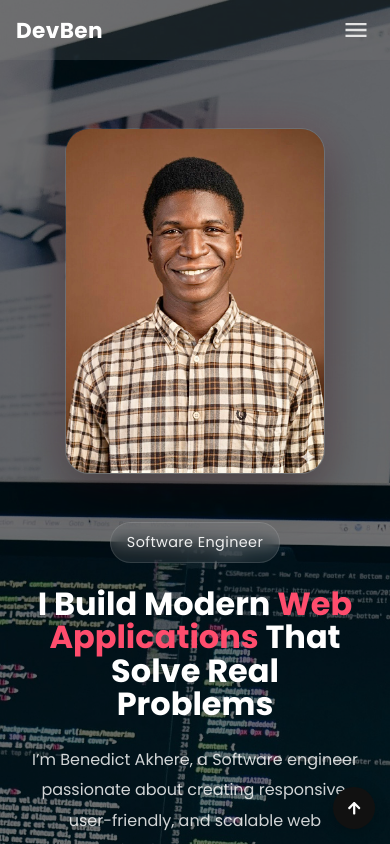
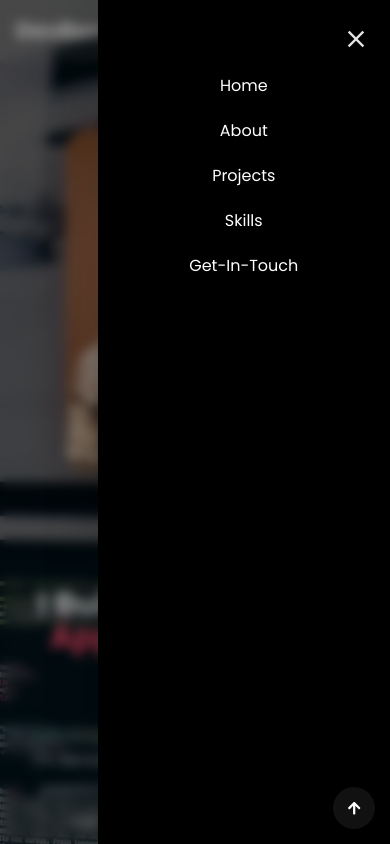
Before and after one commit to BenkillerX/Portfolio, a React (Vite) app: page / in a window 390 px wide. Both pictures are taken after a click on the item 356 px from the left and 30 px from the top of the page. Shown: the top 844 px of the page. Built offline with nearby package versions, Linux system fonts and the light colour scheme.

Commit message:
Fixed the overlay issue

```diff
--- a/src/Components/Navbar.module.css
+++ b/src/Components/Navbar.module.css
@@ -179,11 +179,11 @@ nav .right-side ul li a:focus::after {
   pointer-events: none;
   transition: opacity .25s ease;
 }
-.overlay.active {
+
+.overlayActive {
   opacity: 1;
   pointer-events: auto;
 }
-
 /* ----------------------------
    Open menu (hamburger)
    ---------------------------- */
@@ -244,14 +244,23 @@ nav a:focus {
     object-fit: contain;
   }
 
-  .mobile_menu {
-    width: 70%;
-    transform: translateX(100%);
-  }
-  .mobile_menu.active {
-    transform: translateX(0);
-  }
+.mobile_menu {
+  position: fixed;
+  top: 0;
+  right: 0;
+  height: 100vh;
+  width: 75%;
+  max-width: 340px;
+  transform: translateX(110%);
+  opacity: 0;
+  pointer-events: none;
+}
 
+.mobileMenuActive {
+  transform: translateX(0);
+  opacity: 1;
+  pointer-events: auto;
+}
   .mobile_menu ul {
     display: flex;
     flex-direction: column;
--- a/src/Components/Navsection.jsx
+++ b/src/Components/Navsection.jsx
@@ -36,16 +36,14 @@ const Navsection = () => {
           <div className={styles["right-side"]}>
             {/* Overlay (click to close) */}
             <div
-              className={`${styles.overlay} ${menuOpen ? ["active"] : [""]}`}
-              onClick={closeMenu}
-              aria-hidden={!menuOpen}
-            />
+            className={`${styles.overlay} ${menuOpen ? styles.overlayActive : ""}`}
+            onClick={closeMenu}
+          />
 
             {/* Mobile Menu */}
-            <ul
-              className={`${styles.mobile_menu} ${menuOpen ? ["active"] : [""]}`}
-              aria-hidden={!menuOpen}
-            >
+           <ul
+          className={`${styles.mobile_menu} ${menuOpen ? styles.mobileMenuActive : ""}`}
+        >
               <li
                 className={styles["closeMenu"]}
                 onClick={closeMenu}
```
